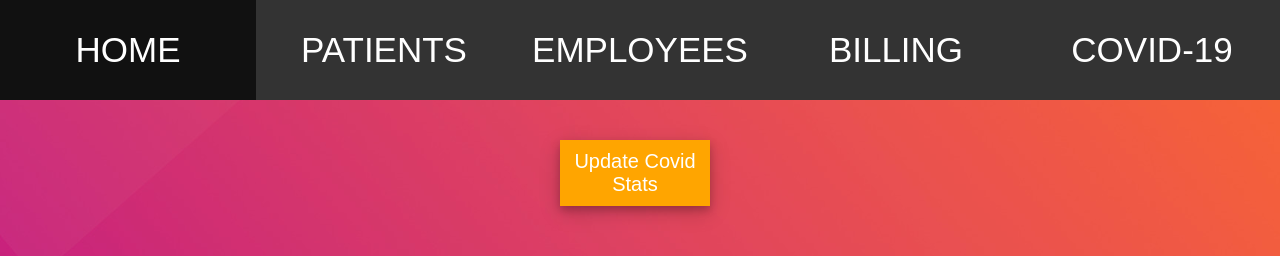
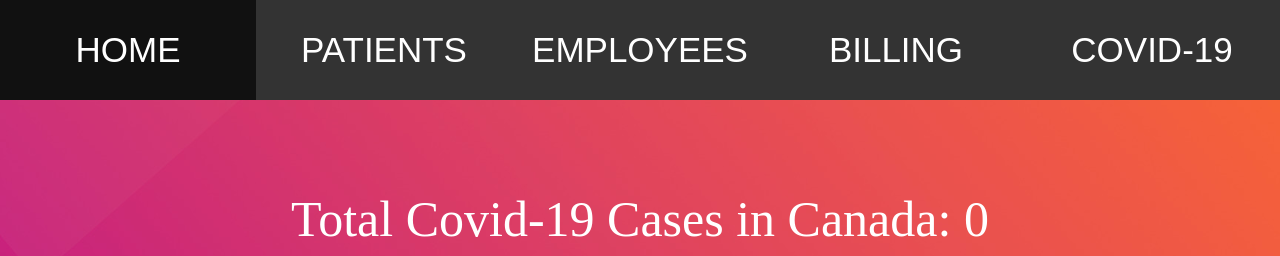
Before and after one commit to NateGrobe/phase3, a React (Create React App) app in the folder client/: page /covid in a window 1280 px wide. Shown: the top 256 px of the page. Built offline with nearby package versions, Linux system fonts and the light colour scheme; no server answers.

Commit message:
fixed a few things

```diff
--- a/client/src/components/Covid.js
+++ b/client/src/components/Covid.js
@@ -83,7 +83,6 @@ const Covid = () => {
 
   return (
     <div className="covidCounter grid-1-1">
-      <button onClick={updateStats}>Update Covid Stats</button>
       <p>Total Covid-19 Cases in Canada: {totalCases}</p>
       <p>New Cases Today: {newCases}</p>
 
```
Also changed, not shown: client/src/components/Patients.js (+0 -23 lines), client/src/styleFile.css (line endings or trailing spaces).
